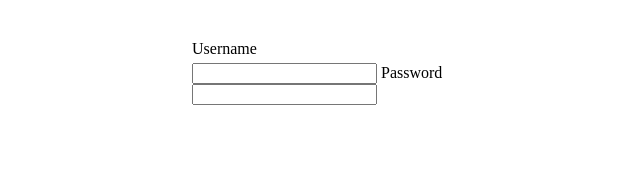
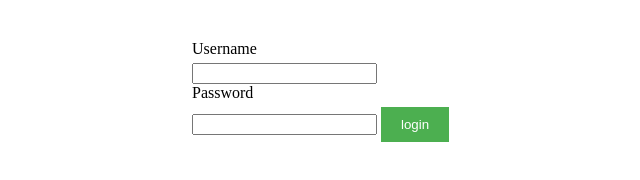
Before and after one commit to iamneo-production/ddaabcacdae305677596bfdbccbfebeddone, a website: page public/index.html in a window 1280 px wide. Shown: the whole page, without its empty margins (298-938 px from the left). Drawn offline with Linux system fonts and the light colour scheme.

Commit message:
Backup Commit

```diff
--- a/public/index.html
+++ b/public/index.html
@@ -38,8 +38,12 @@
   <div class="container">
     <form>
     <label>Username</label>
-    <input type=""
-  Username<input type="admin" id="username">
-  Password<input type="text" id=""
+    <input type="text"
+     id="username" name="password">
+    <label>Password</label>
+    <input type="password"
+    id="password" name="password">
+    <button type="submit"
+    class="button">login</button>
 </body>
 </html>
```
